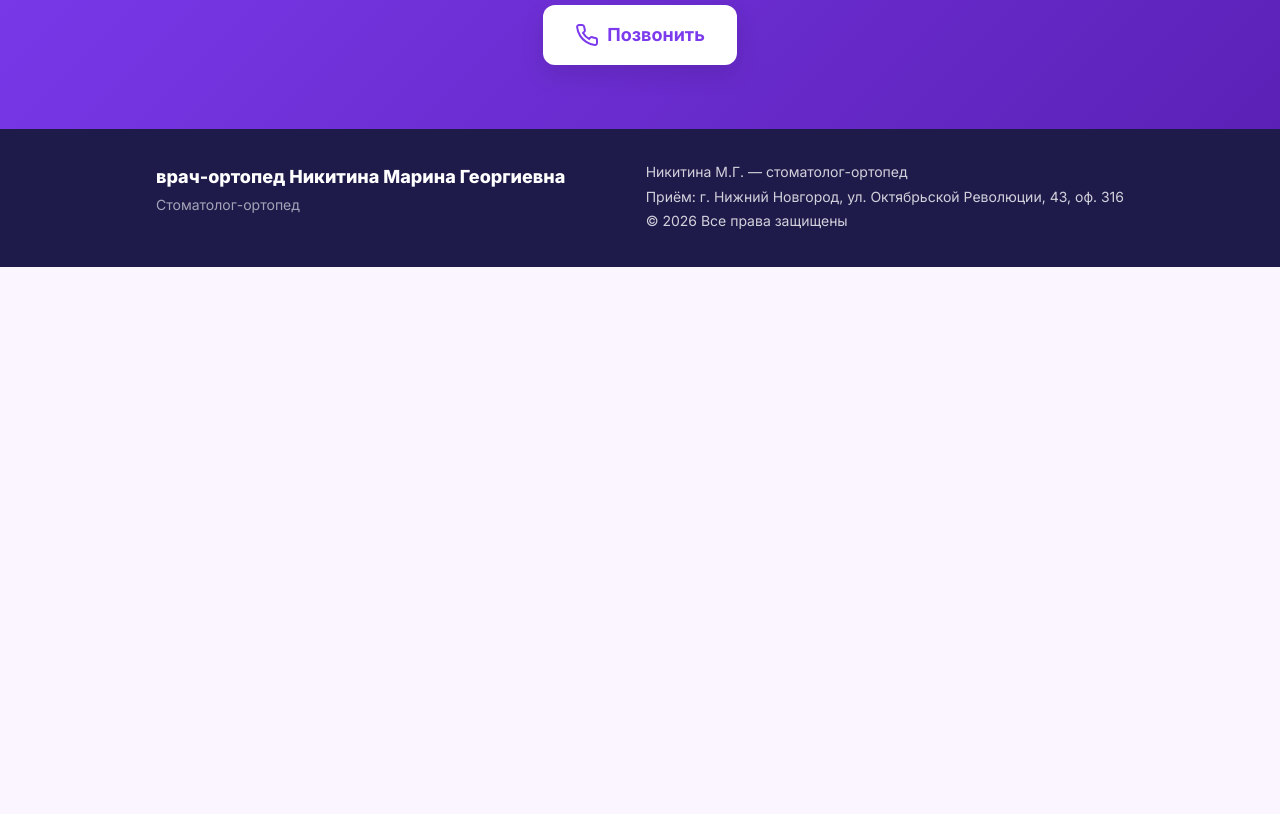
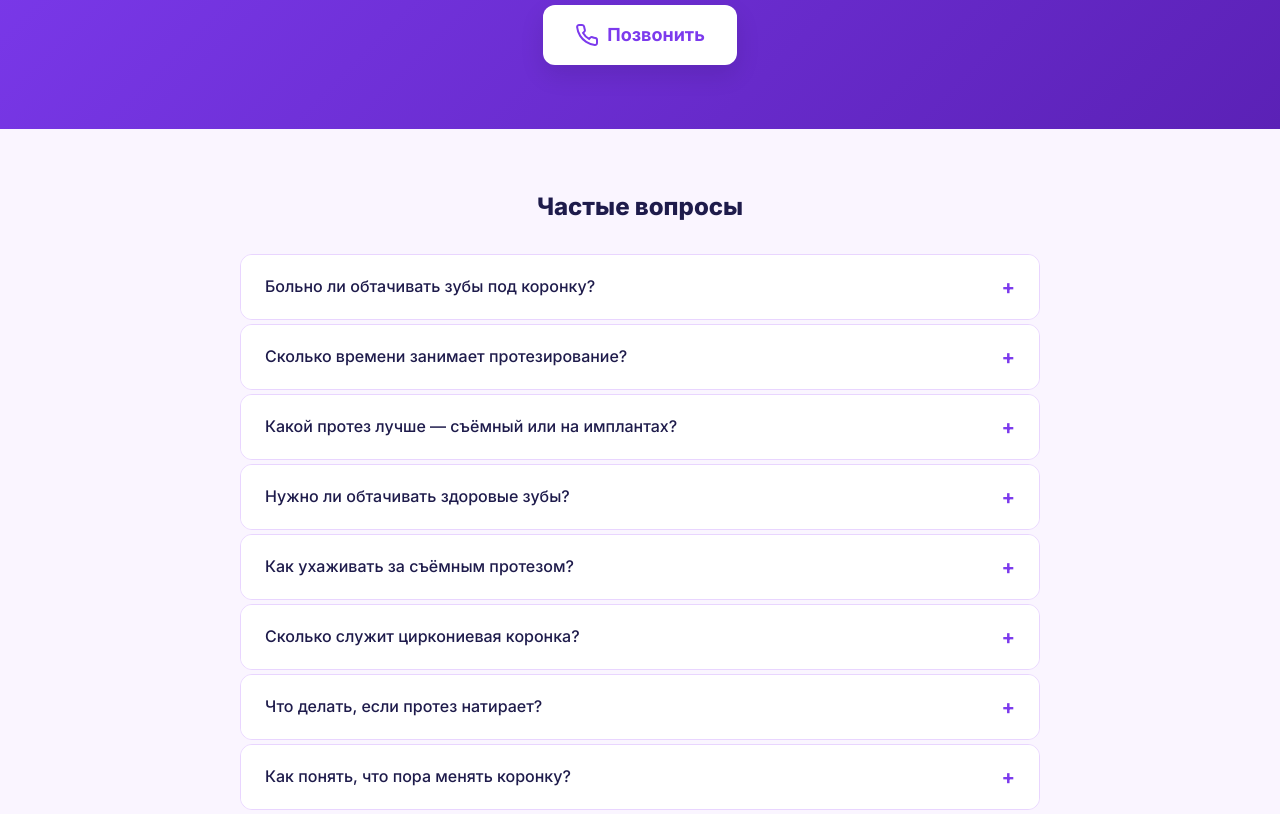
Before and after one commit to vpcea2s1r/ortopednn-auto, an Astro site: page / in a window 1280 px wide. Shown: the part 4980-5794 px from the top of the page. Before the commit the page ends 5247 px from the top, so only its background shows below. Built offline with nearby package versions, Linux system fonts and the light colour scheme; Astro itself is replaced by a stand-in of ours.

Commit message:
feat: добавить FAQ-блок на главную страницу

```diff
--- a/src/components/FAQ.astro
+++ b/src/components/FAQ.astro
@@ -1,10 +1,10 @@
 ---
 const faq = [
-  { q: "Больно ли обтачивать зубы под коронку?", a: "Работаю с анестезией — вы не почувствуете боли. После — возможна чувствительность на 1-2 дня.", cat: "treatment" },
+  { q: "Больно ли обтачивать зубы под коронку?", a: "Работаем с анестезией — вы не почувствуете боли. После процедуры возможна чувствительность на 1-2 дня.", cat: "treatment" },
   { q: "Сколько времени занимает протезирование?", a: "Коронки — 7-14 дней. Съёмные протезы — 2-3 недели. Зависит от сложности.", cat: "treatment" },
   { q: "Какой протез лучше — съёмный или на имплантах?", a: "Импланты комфортнее и долговечнее. Но съёмные подходят, когда имплантация невозможна.", cat: "prosthetics" },
-  { q: "Нужно ли обтачивать здоровые зубы?", a: "Стараюсь сохранить здоровые зубы. Обточка нужна только для фиксации коронки.", cat: "treatment" },
-  { q: "Как ухаживать за съёмным протезом?", a: "Промывайте после еда, чистите 2 раза в день, храните в воде. Раз в полгода — профчистка.", cat: "care" },
+  { q: "Нужно ли обтачивать здоровые зубы?", a: "Сохраняем здоровые зубы. Обточка нужна только для фиксации коронки.", cat: "treatment" },
+  { q: "Как ухаживать за съёмным протезом?", a: "Промывайте после еды, чистите 2 раза в день, храните в воде. Раз в полгода — профчистка.", cat: "care" },
   { q: "Сколько служит циркониевая коронка?", a: "15-20 лет при правильном уходе. Раз в год — осмотр.", cat: "durability" },
   { q: "Что делать, если протез натирает?", a: "Запишитесь на коррекцию. Обычно 1-3 визита. Не подтачивайте сами.", cat: "care" },
   { q: "Как понять, что пора менять коронку?", a: "Боль, отёк, подвижность, изменение цвета десны, запах — повод обратиться.", cat: "care" }
@@ -13,7 +13,7 @@ const faq = [
 
 <div class="faq-container">
   <h2>Частые вопросы</h2>
-  {faq.map((item, i) => (
+  {faq.map((item) => (
     <details class="faq-item">
       <summary>{item.q}</summary>
       <p>{item.a}</p>
@@ -22,11 +22,56 @@ const faq = [
 </div>
 
 <style>
-.faq-container { max-width: 800px; margin: 0 auto; }
-.faq-container h2 { text-align: center; margin-bottom: 1.5rem; color: #1e3a5f; }
-.faq-item { margin-bottom: 0.5rem; border: 1px solid #e0ebf5; border-radius: 8px; overflow: hidden; }
-.faq-item summary { padding: 1rem; cursor: pointer; background: white; font-weight: 500; list-style: none; }
-.faq-item summary::before { content: "▸ "; }
-.faq-item[open] summary::before { content: "▾ "; }
-.faq-item p { padding: 1rem; background: #f8fafc; margin: 0; line-height: 1.6; }
+.faq-container {
+  max-width: 800px;
+  margin: 0 auto;
+  padding: var(--space-3xl) 0;
+}
+.faq-container h2 {
+  text-align: center;
+  font-size: var(--text-2xl);
+  font-weight: 800;
+  color: var(--color-text);
+  margin-bottom: var(--space-xl);
+}
+.faq-item {
+  margin-bottom: var(--space-xs);
+  border: 1px solid var(--color-border);
+  border-radius: var(--radius-lg);
+  overflow: hidden;
+  background: white;
+}
+.faq-item summary {
+  padding: var(--space-md) var(--space-lg);
+  cursor: pointer;
+  background: white;
+  font-weight: 500;
+  list-style: none;
+  font-size: var(--text-base);
+  color: var(--color-text);
+  display: flex;
+  justify-content: space-between;
+  align-items: center;
+}
+.faq-item summary::after {
+  content: "+";
+  font-size: var(--text-xl);
+  font-weight: 700;
+  color: var(--color-primary);
+  transition: transform 0.2s;
+}
+.faq-item[open] summary::after {
+  transform: rotate(45deg);
+}
+.faq-item[open] summary {
+  color: var(--color-primary);
+}
+.faq-item p {
+  padding: var(--space-md) var(--space-lg);
+  background: var(--color-bg);
+  margin: 0;
+  line-height: 1.6;
+  font-size: var(--text-sm);
+  color: var(--color-text-muted);
+}
 </style>
--- a/src/pages/index.astro
+++ b/src/pages/index.astro
@@ -4,6 +4,7 @@ import Navbar from '../components/Navbar.astro';
 import HeroSection from '../components/HeroSection.astro';
 import Specializations from '../components/Specializations.astro';
 import PriceList from '../components/PriceList.astro';
+import FAQ from '../components/FAQ.astro';
 
 import doctor from '../../data/doctor.json';
 import socials from '../../data/socials.json';
@@ -46,6 +47,7 @@ import socials from '../../data/socials.json';
     </section>
     <Specializations />
     <PriceList />
+    <FAQ />
   </main>
   <footer class="site-footer">
     <div class="site-footer__content">
```
